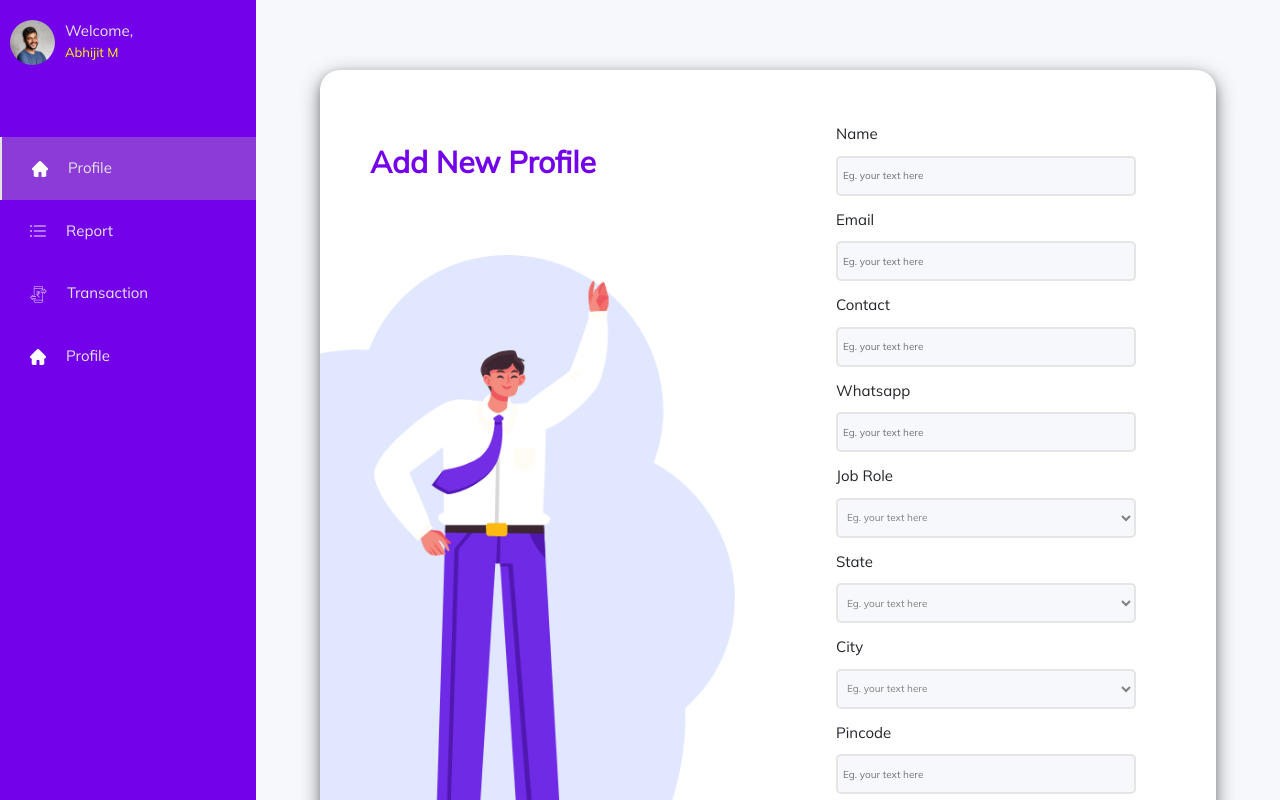
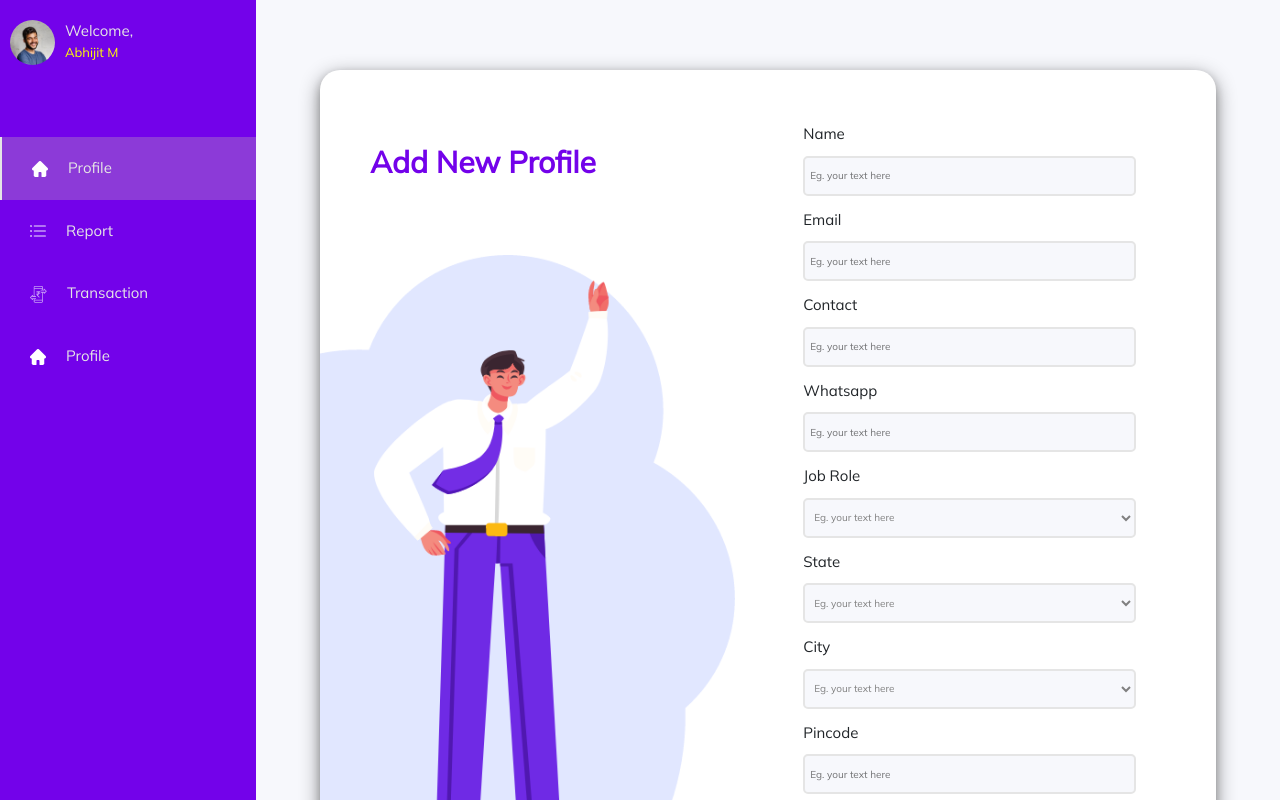
Before and after one commit to mayurpaunipagar/taskmo-manpower-dashboard-assign4, a React (Create React App) app: page / in a window 1280 px wide. Both pictures are taken after a click on the button "LOGIN". Shown: the top 800 px of the page. Built offline with nearby package versions, Linux system fonts and the light colour scheme.

Commit message:
myNewProfile Style updated

```diff
--- a/src/component/myNewProfile/style.css
+++ b/src/component/myNewProfile/style.css
@@ -52,7 +52,7 @@
 }
 .profile-input-field {
   height: 40px;
-  width: 300px;
+  width: 26vw;
   outline: none;
   padding: 5px;
   font-size: 10px;
```
